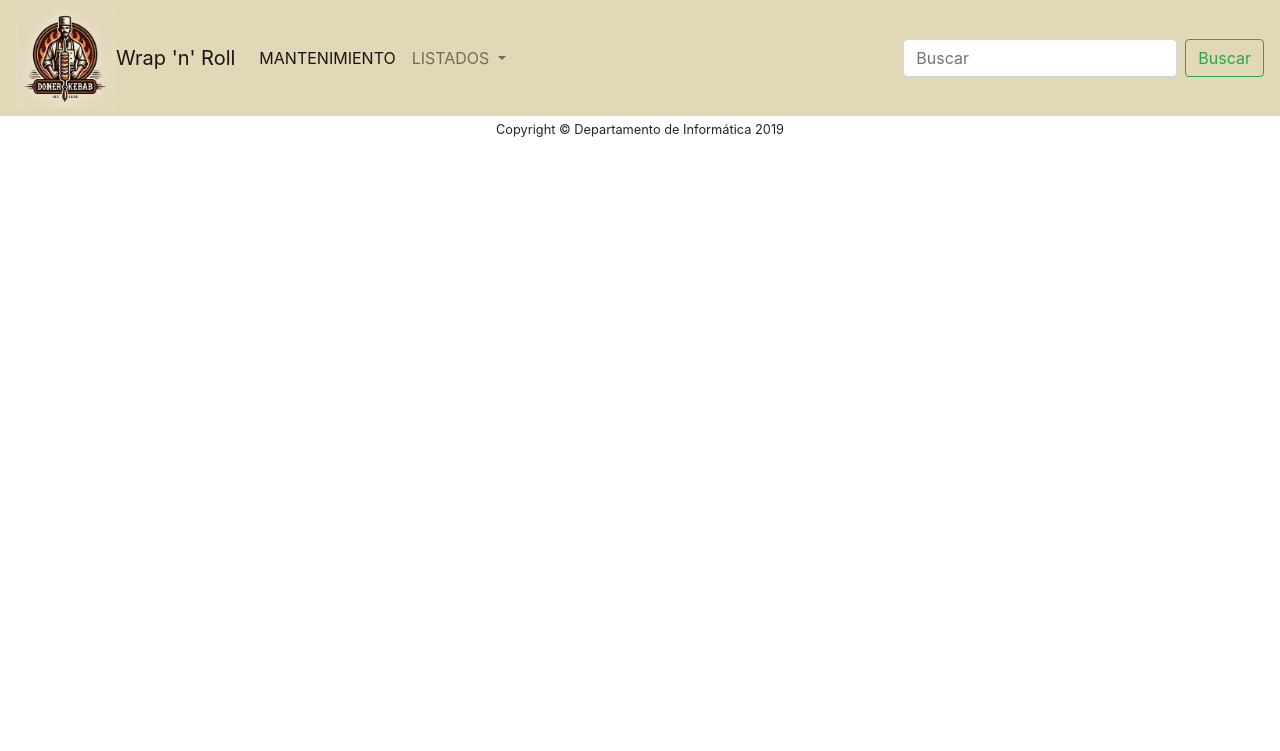
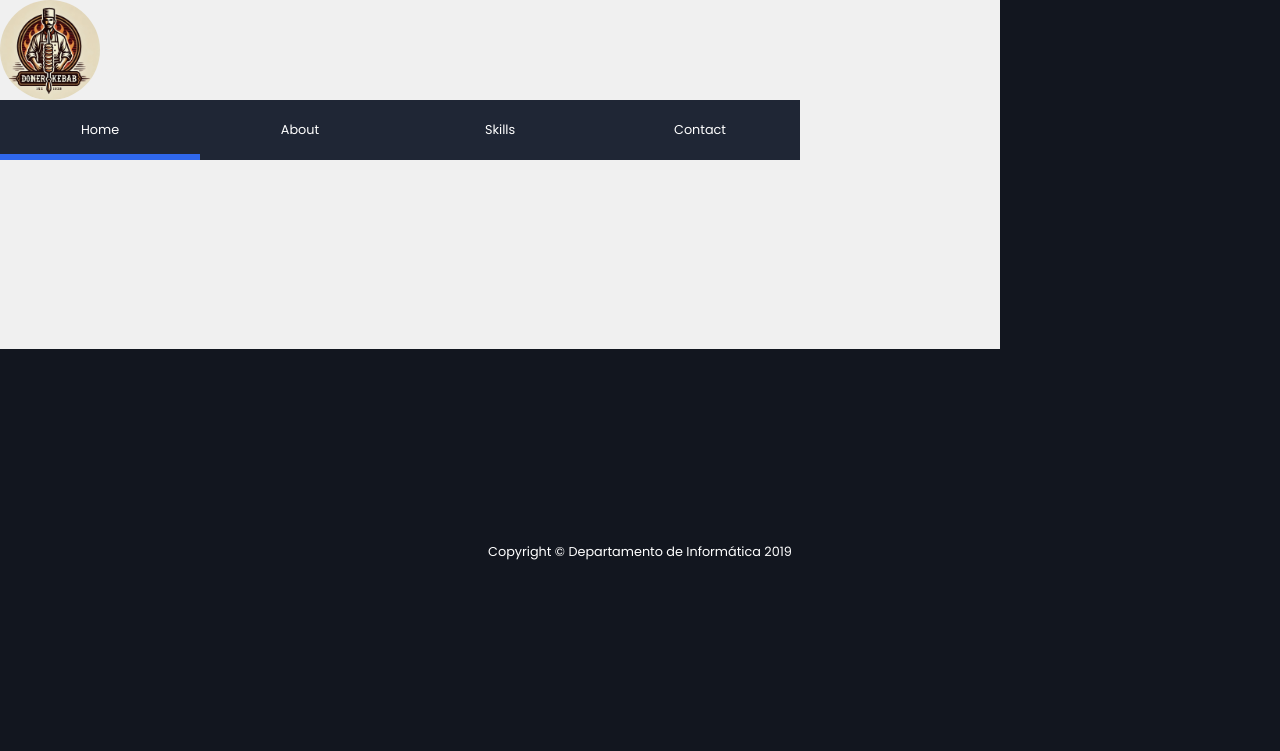
Before and after one commit to daviju/wrap-roll, a PHP site: page / in a window 1280 px wide. Shown: the top 751 px of the page. Run offline with PHP 8.4, Linux system fonts and the light colour scheme.

Commit message:
Cambio en el navbar

```diff
--- a/Vistas/Principal/header.php
+++ b/Vistas/Principal/header.php
@@ -1,43 +1,39 @@
-<header>
-        <nav class="navbar navbar-expand-lg navbar-light" style="background-color: #e1d8b8;">
+<!DOCTYPE html>
+<html lang="en">
+  <head>
+    <meta charset="UTF-8" />
+    <meta name="viewport" content="width=device-width, initial-scale=1.0" />
+    <title>Navbar 14</title>
+    <link rel="preconnect" href="https://fonts.googleapis.com" />
+    <link rel="preconnect" href="https://fonts.gstatic.com" crossorigin />
+    <link
+      href="https://fonts.googleapis.com/css2?family=Poppins:wght@300;400;500&display=swap"
+      rel="stylesheet"
+    />
+    <link rel="stylesheet" href="../../css/style.css" />
+  </head>
 
-            <img src="./images/Wrap&Roll.png" alt="Logo Kebab" width="100px" height="100px">
+  <body>
+    <div class='tusmuertos'>
+        <img src="./images/Wrap&Roll.png" alt="Logo Kebab" width="100px" height="100px" style="border-radius: 50%; object-fit: cover;">
+    <nav>
 
-            <a class="navbar-brand" href="#">Wrap 'n' Roll</a>
+      <a class="item">Home</a>
+      <a class="item">About</a>
+      <div class="item">
+        Skills
+        <div class="dropdown">
+          <div>
+            <a>React</a>
+            <a>Angular</a>
+            <a>Vue</a>
+          </div>
+        </div>
+      </div>
+      <a class="item">Contact</a>
+      <div class="underline"></div>
+    </nav>
+</div>
+  </body>
 
-            <button class="navbar-toggler" type="button" data-toggle="collapse" data-target="#navbarSupportedContent"
-                aria-controls="navbarSupportedContent" aria-expanded="false" aria-label="Toggle navigation">
-                <span class="navbar-toggler-icon"></span>
-            </button>
-
-            <div class="collapse navbar-collapse" id="navbarSupportedContent">
-                <ul class="navbar-nav mr-auto">
-
-                <li class="nav-item active">
-                        <a class="nav-link" href="?menu=mantenimiento">MANTENIMIENTO <span class="sr-only">(current)</span></a>
-                    </li>
-
-                    <li class="nav-item dropdown">
-                        <a class="nav-link dropdown-toggle" href="#" id="navbarDropdown" role="button"
-                            data-toggle="dropdown" aria-haspopup="true" aria-expanded="false">
-                            LISTADOS
-                        </a>
-
-                        <div class="dropdown-menu" aria-labelledby="navbarDropdown">
-                            <a class="dropdown-item" href="?menu=listadoanimales">ANIMALES</a>
-                            <a class="dropdown-item" href="?menu=listadovacunas">VACUNACIONES</a>
-                        </div>
-                    </li>
-                </ul>
-
-                <?= Sesion::existe('login')?"Hola bienvenido ".Sesion::leer('login').
-                "<a href='?menu=cerrarsesion'>Cerrar sesión</a>":""; ?>
-
-                <form class="form-inline my-2 my-lg-0">
-                    <input class="form-control mr-sm-2" type="search" placeholder="Buscar" aria-label="Search">
-                    <button class="btn btn-outline-success my-2 my-sm-0" type="submit">Buscar</button>
-                </form>
-
-            </div>
-        </nav>
-    </header>
+</html>
--- a/css/style.css
+++ b/css/style.css
@@ -1,3 +1,105 @@
-nav{
-    color: #e1d8b8;
-}
+* {
+    box-sizing: border-box;
+  }
+
+  :root {
+    --color-primary: #2f67ec;
+  }
+
+  body {
+    font-family: "Euclid Circular A", "Poppins";
+    background: #12161f;
+    color: white;
+    margin: 0;
+    height: 94vh;
+    display: grid;
+  }
+
+  nav {
+    position: relative;
+    background: #1f2635;
+    font-weight: 400;
+    font-size: 0;
+    display: flex;
+    padding: 0;
+    width: 80%;
+  }
+
+  nav .item {
+    font-size: 0.8rem;
+    display: inline-block;
+    position: relative;
+    padding: 0 20px;
+    cursor: pointer;
+    z-index: 5;
+    min-width: 25%;
+    height: 60px;
+    line-height: 60px;
+    text-align: center;
+  }
+
+  .dropdown {
+    overflow: hidden;
+    list-style: none;
+    position: absolute;
+    padding: 0;
+    width: 100%;
+    left: 0;
+    top: 62px;
+  }
+  .dropdown > div {
+    transform: translate(0, -100%);
+    transition: all 0.5s 0.1s;
+    position: relative;
+  }
+
+  .dropdown a {
+    display: block;
+    padding: 0;
+    width: 100%;
+    height: 40px;
+    line-height: 40px;
+    background: var(--color-primary);
+  }
+
+  .dropdown a:hover {
+    background: #254fb5;
+  }
+
+  .underline {
+    height: 6px;
+    background: var(--color-primary);
+    position: absolute;
+    bottom: 0;
+    width: 25%;
+    z-index: 2;
+    pointer-events: none;
+    transition: 0.35s;
+  }
+
+  nav .item:hover > .dropdown > div {
+    transform: translate(0);
+  }
+
+  nav .item:nth-child(1):hover ~ .underline {
+    transform: translate(0, 0);
+  }
+
+  nav .item:nth-child(2):hover ~ .underline {
+    transform: translate(100%, 0);
+  }
+
+  nav .item:nth-child(3):hover ~ .underline {
+    transform: translate(200%, 0);
+  }
+
+  nav .item:nth-child(4):hover ~ .underline {
+    transform: translate(300%, 0);
+  }
+
+
+  .tusmuertos{
+    background-color: #f0f0f0;
+    width: 1000px;
+    height: auto;
+  }
```
Also changed, not shown: 1 other file.
